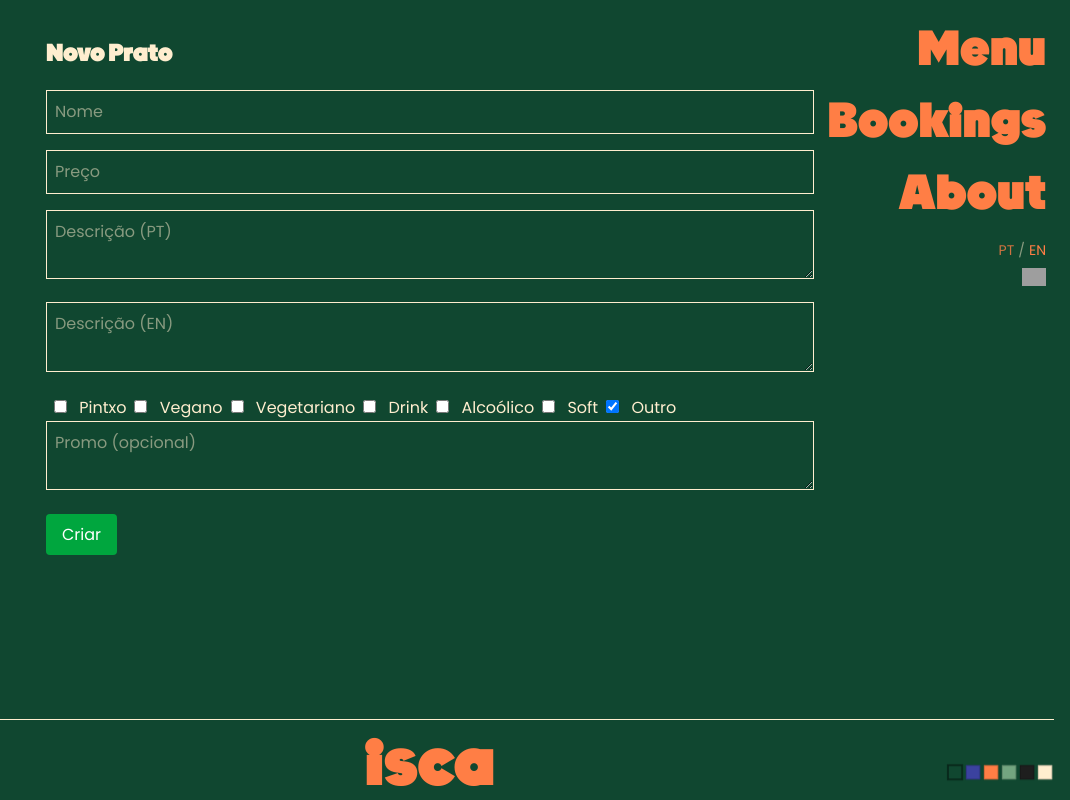
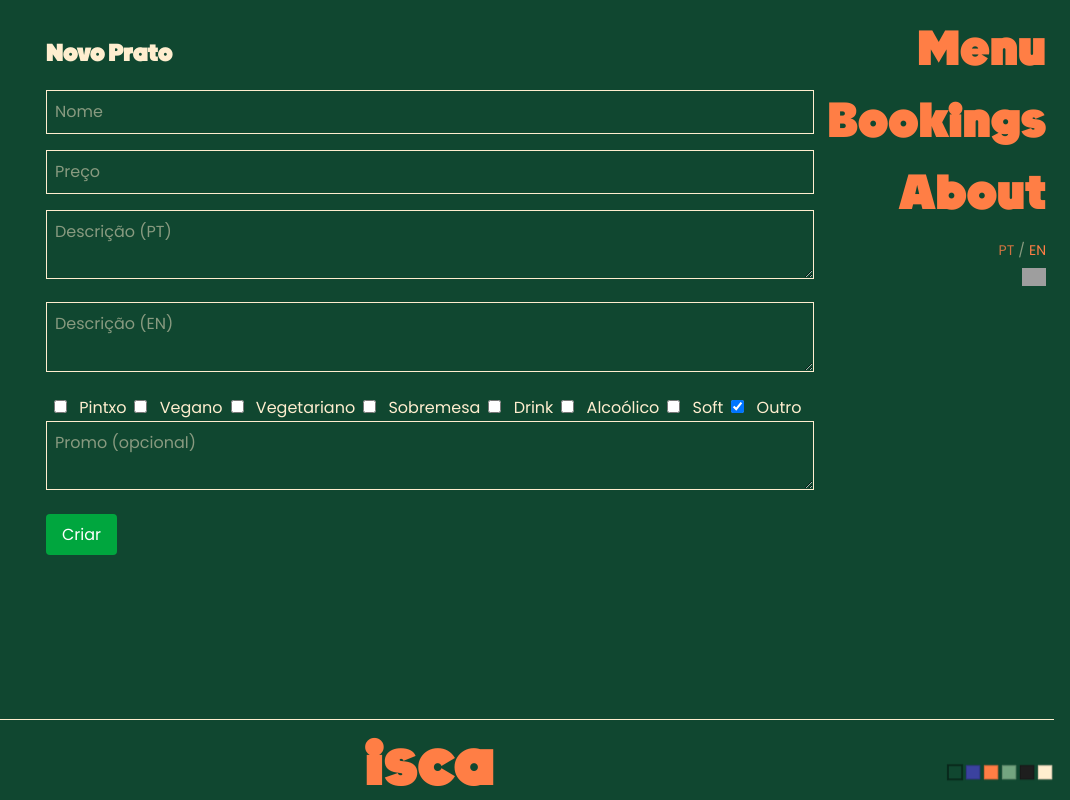
Before and after one commit to guerrinharj/isca, a Next.js app: page /en/cardapio/new in a window 1280 px wide. Shown: the whole page, without its empty margins (210-1280 px from the left). Built offline with nearby package versions, Linux system fonts and the light colour scheme; no server answers; grey boxes are pictures that could not be loaded.

Commit message:
new sobremesa

```diff
--- a/app/[locale]/cardapio/new/page.tsx
+++ b/app/[locale]/cardapio/new/page.tsx
@@ -12,6 +12,7 @@ type NewPratoForm = {
     is_pintxo: boolean
     is_vegan: boolean
     is_vegetariano: boolean
+    is_sobremesa: boolean
     is_drink: boolean
     is_alcoolico: boolean
     is_soft: boolean
@@ -38,6 +39,7 @@ export default function NewPratoPage({
         is_pintxo: false,
         is_vegan: false,
         is_vegetariano: false,
+        is_sobremesa: false,
         is_drink: false,
         is_alcoolico: false,
         is_soft: false,
@@ -150,6 +152,16 @@ export default function NewPratoPage({
                     <input
                         type="checkbox"
                         className="mx-2"
+                        name="is_sobremesa"
+                        checked={form.is_sobremesa}
+                        onChange={onInputChange}
+                    /> Sobremesa
+                </label>
+
+                <label>
+                    <input
+                        type="checkbox"
+                        className="mx-2"
                         name="is_drink"
                         checked={form.is_drink}
                         onChange={onInputChange}
```
